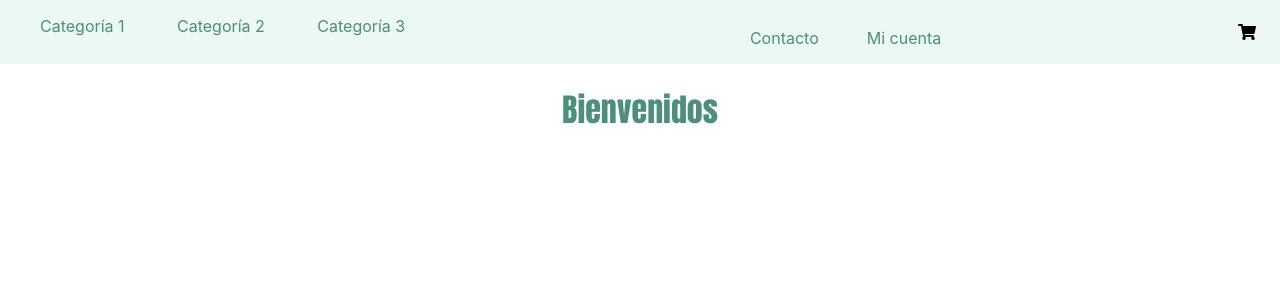
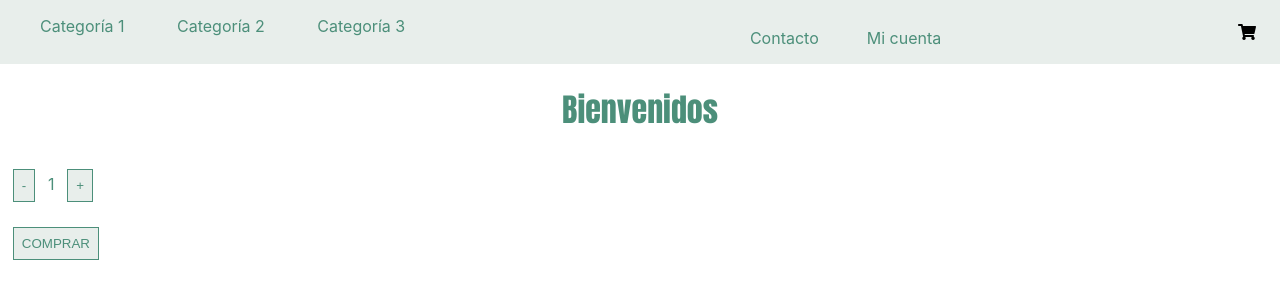
Before and after one commit to macintyresj/ecommerceproject, a React (Create React App) app: page / in a window 1280 px wide. Shown: the top 300 px of the page. Built offline with nearby package versions, Linux system fonts and the light colour scheme.

Commit message:
agrego contador

```diff
--- a/package.json
+++ b/package.json
@@ -6,9 +6,11 @@
     "@testing-library/jest-dom": "^5.11.9",
     "@testing-library/react": "^11.2.3",
     "@testing-library/user-event": "^12.6.2",
+    "node-sass": "^4.14.1",
     "react": "^17.0.1",
     "react-dom": "^17.0.1",
     "react-scripts": "4.0.1",
+    "sweetalert": "^2.1.2",
     "web-vitals": "^0.2.4"
   },
   "scripts": {
--- a/src/App.jsx
+++ b/src/App.jsx
@@ -8,8 +8,9 @@ function App() {
   return (
     <>
     <div className="App">
+
+      <header className="App-header">
       <NavbarComponent />
-      <header className="App-header">
       </header>
       <ItemListContainer greeting= {`Bienvenidos`} />
     </div>
--- /dev/null
+++ b/src/components/ItemCount/ItemCountStyle.scss
@@ -0,0 +1,12 @@
+
+
+    button {
+    background-color: #e8eeeb;
+    color:#4c8f7a;
+    margin: 1vw;
+    border: solid 0.8px;
+    padding: 8px;
+}
+    span{
+    color: #4c8f7a;
+}
--- /dev/null
+++ b/src/components/ItemCount/index.jsx
@@ -0,0 +1,23 @@
+import './ItemCountStyle.scss';
+import React, {useState} from 'react';
+
+
+
+const ItemCountComponent = ({stock , contador , onAdd, onSubstract}) => {
+
+    return (
+        <>
+
+        <button onClick = {onSubstract} >-</button>
+        <span>{contador}</span>
+        <button onClick={() => { onAdd(stock) }}>+</button>
+
+        <div>
+        <button>COMPRAR</button>
+        </div>
+        </>
+
+        );
+};
+
+export default ItemCountComponent;
--- a/src/components/containers/index.jsx
+++ b/src/components/containers/index.jsx
@@ -1,9 +1,37 @@
+import ItemCountComponent from '../ItemCount';
+import React, {useState} from 'react';
+import swal from "sweetalert";
 import './stylescontainers.scss';
 
 
-const ItemListContainer = ({greeting}) => {
+
+const ItemListContainer = (props) => {
+
+    const [contador, setContador] = useState(1)
+
+    const onAdd = (stock) => {
+        if ( contador < stock) {
+        setContador(contador + 1);
+        }else{
+            swal("Upps!", "Stock no disponible");
+        }
+    }
+    const onSubstract = (stock) => {
+        if ( contador > 1) {
+        setContador(contador - 1);
+        }else{
+            swal("Elige al menos una unidad");
+        }
+    }
+
     return (
-        <h1>{greeting}</h1>
+        <>
+        <h1>{props.greeting}</h1>
+
+        <ItemCountComponent stock ={5} contador = {contador}
+        onSubstract={onSubstract} onAdd = {onAdd} />
+
+        </>
     )
 }
 
--- a/src/components/containers/stylescontainers.scss
+++ b/src/components/containers/stylescontainers.scss
@@ -1,5 +1,20 @@
- h1{
+h1{
     color:#4c8f7a;
     text-align: center;
     font-family: Impact, Haettenschweiler, 'Arial Narrow Bold', sans-serif;
 }
+
+
+.swal-overlay {
+    background-color: rgba(0, 0, 0, 0.5);
+    backdrop-filter: blur(4px);
+}
+.swal-modal {
+    background-color: #fafafa;
+    color:#4c8f7a;
+}
+
+.swal-button{
+    background-color: #4c8f7a;
+    color:#fafafa
+}
--- a/src/components/navbar/navstyles.scss
+++ b/src/components/navbar/navstyles.scss
@@ -2,7 +2,7 @@ nav{
     display: flex;
     text-align: center;
     justify-content: space-between;
-    background-color: #ecf8f2;
+    background-color: #e8eeeb;
 
     .navlist--2{
         display: flex;
```
Also changed, not shown: 2 other files (tests, documents, lock files or other folders).
